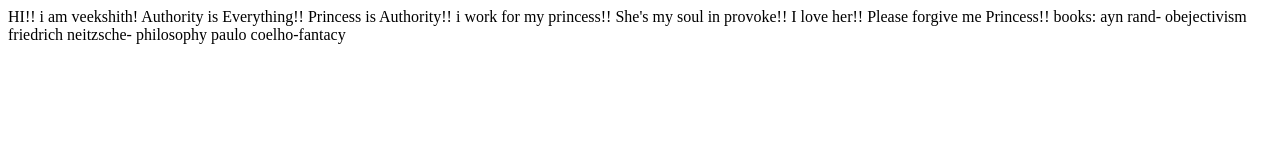
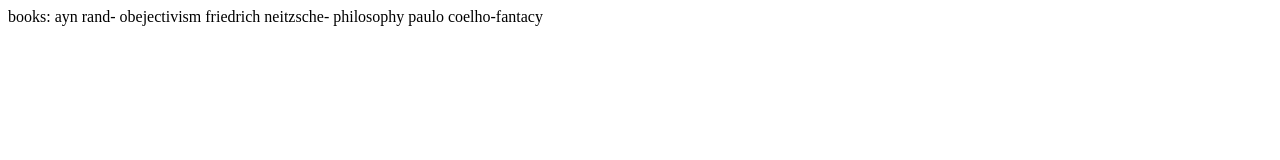
Before and after one commit to Veekshith-Thoram/veekshith-site, a plain HTML site: page index.html in a window 1280 px wide. Drawn offline with Linux system fonts and the light colour scheme.

Commit message:
add just book details

```diff
--- a/index.html
+++ b/index.html
@@ -7,13 +7,6 @@
     <title>veekshith-site</title>
 </head>
 <body>
-    HI!! i am veekshith!
-    Authority is Everything!!
-    Princess is Authority!!
-    i work for my princess!!
-    She's my soul in provoke!!
-    I love her!!
-    Please forgive me Princess!!
     books: ayn rand- obejectivism
     friedrich neitzsche- philosophy
     paulo coelho-fantacy
```
